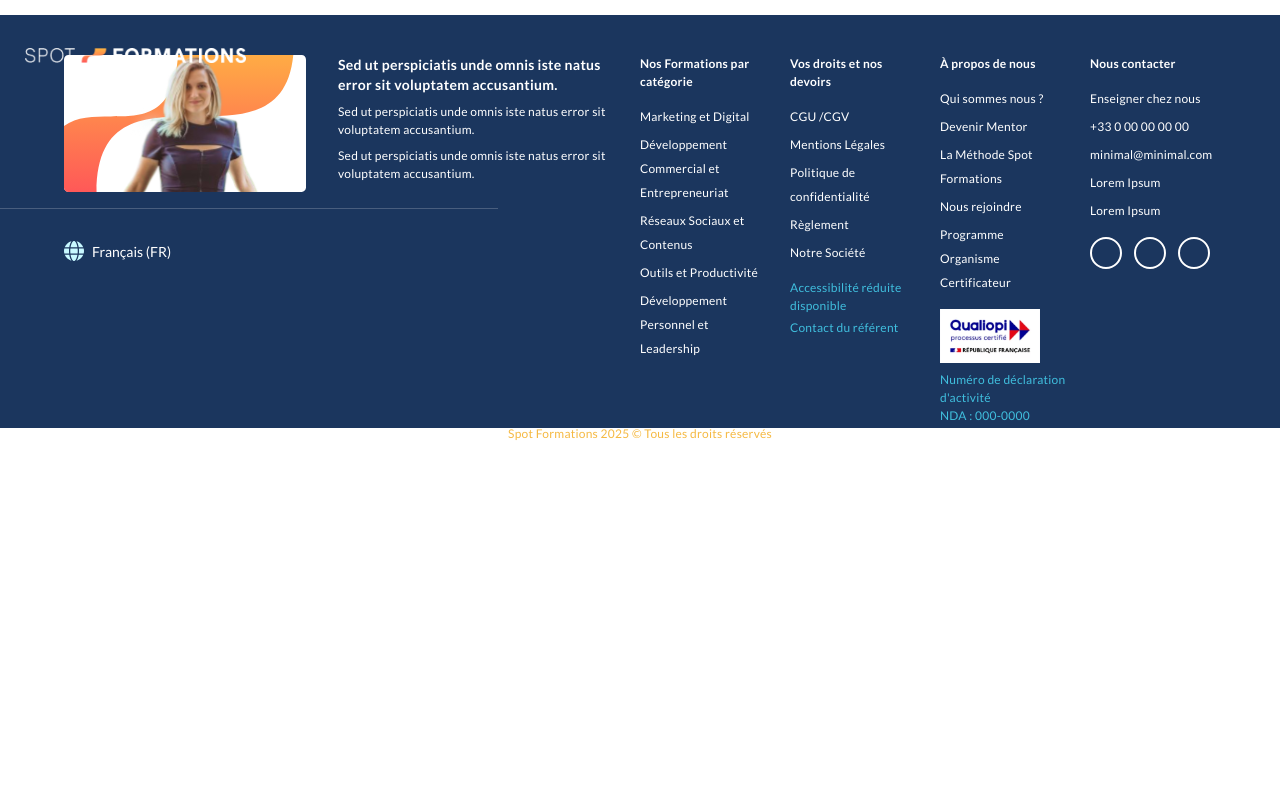
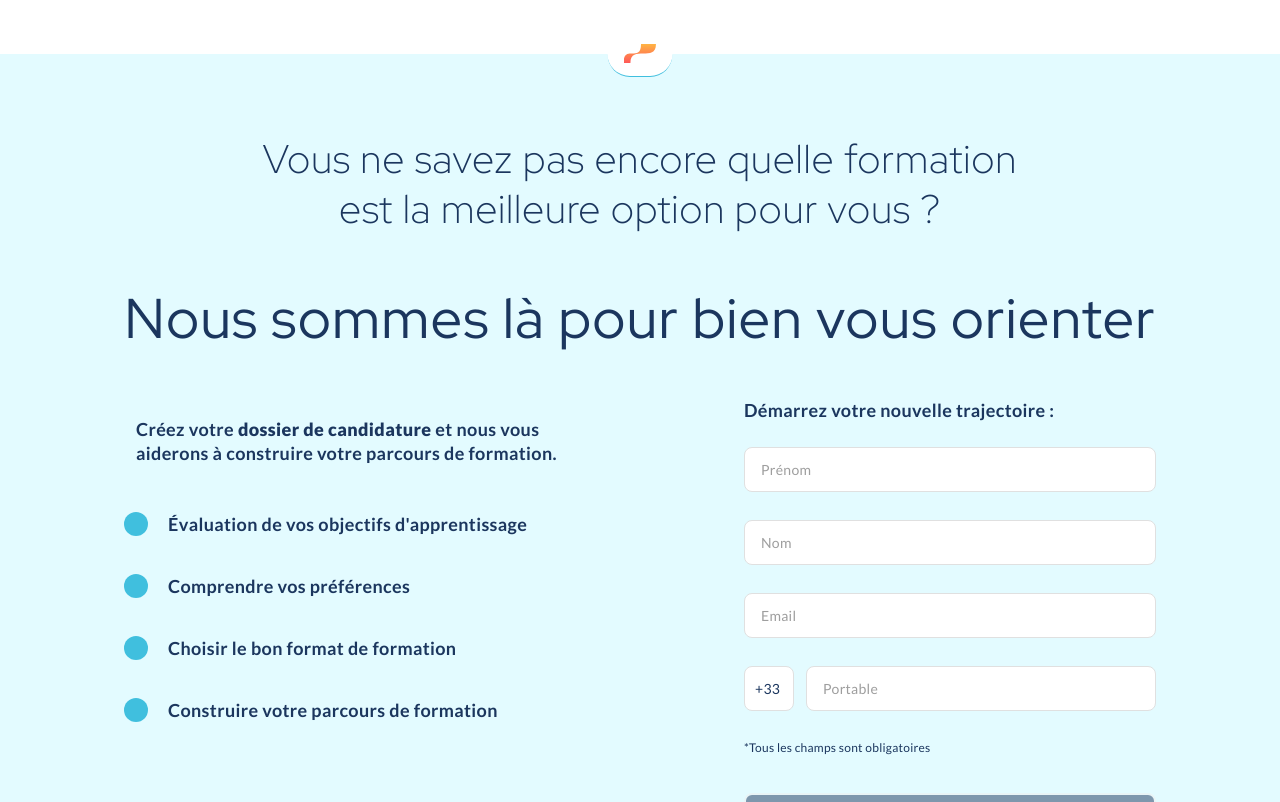
Before and after one commit to Faker-CS/next-formations, a Next.js app: page / in a window 1280 px wide. Shown: the part 5800-6602 px from the top of the page. Before the commit the page ends 6243 px from the top, so only its background shows below. Built offline with nearby package versions, Linux system fonts and the light colour scheme.

Commit message:
feat: add Evaluation component and integrate it into Home page; update Form component styles

```diff
--- a/src/components/common/form/form.jsx
+++ b/src/components/common/form/form.jsx
@@ -52,7 +52,7 @@ export default function Form({ title = "Démarrez votre nouvelle trajectoire :"
           type="text"
           name="firstName"
           placeholder="Prénom"
-          className="w-full p-[12px_14px] font-lato font-normal text-[13px] leading-[20px] tracking-[0.02em] text-[#1B365E] bg-white border border-[#E0E0E0] rounded-[8px] outline-none transition-border-color duration-300 ease-in-out placeholder:text-[#9E9E9E] focus:border-[#40BFDE] md:p-[14px_16px] md:text-[14px]"
+          className="w-full h-[45px] p-[12px_14px] font-lato font-normal text-[13px] leading-[20px] tracking-[0.02em] text-[#1B365E] bg-white border border-[#E0E0E0] rounded-[8px] outline-none transition-border-color duration-300 ease-in-out placeholder:text-[#9E9E9E] focus:border-[#40BFDE] md:p-[14px_16px] md:text-[14px]"
           value={formData.firstName}
           onChange={handleChange}
           required
@@ -62,7 +62,7 @@ export default function Form({ title = "Démarrez votre nouvelle trajectoire :"
           type="text"
           name="lastName"
           placeholder="Nom"
-          className="w-full p-[12px_14px] font-lato font-normal text-[13px] leading-[20px] tracking-[0.02em] text-[#1B365E] bg-white border border-[#E0E0E0] rounded-[8px] outline-none transition-border-color duration-300 ease-in-out placeholder:text-[#9E9E9E] focus:border-[#40BFDE] md:p-[14px_16px] md:text-[14px]"
+          className="w-full h-[45px] p-[12px_14px] font-lato font-normal text-[13px] leading-[20px] tracking-[0.02em] text-[#1B365E] bg-white border border-[#E0E0E0] rounded-[8px] outline-none transition-border-color duration-300 ease-in-out placeholder:text-[#9E9E9E] focus:border-[#40BFDE] md:p-[14px_16px] md:text-[14px]"
           value={formData.lastName}
           onChange={handleChange}
           required
@@ -72,7 +72,7 @@ export default function Form({ title = "Démarrez votre nouvelle trajectoire :"
           type="email"
           name="email"
           placeholder="Email"
-          className="w-full p-[12px_14px] font-lato font-normal text-[13px] leading-[20px] tracking-[0.02em] text-[#1B365E] bg-white border border-[#E0E0E0] rounded-[8px] outline-none transition-border-color duration-300 ease-in-out placeholder:text-[#9E9E9E] focus:border-[#40BFDE] md:p-[14px_16px] md:text-[14px]"
+          className="w-full h-[45px] p-[12px_14px] font-lato font-normal text-[13px] leading-[20px] tracking-[0.02em] text-[#1B365E] bg-white border border-[#E0E0E0] rounded-[8px] outline-none transition-border-color duration-300 ease-in-out placeholder:text-[#9E9E9E] focus:border-[#40BFDE] md:p-[14px_16px] md:text-[14px]"
           value={formData.email}
           onChange={handleChange}
           required
@@ -83,7 +83,7 @@ export default function Form({ title = "Démarrez votre nouvelle trajectoire :"
             type="text"
             name="countryCode"
             placeholder="+33"
-            className="flex-[0_0_70px] p-[12px_14px] font-lato font-normal text-[13px] leading-[20px] tracking-[0.02em] text-[#1B365E] bg-white border border-[#E0E0E0] rounded-[8px] outline-none transition-border-color duration-300 ease-in-out placeholder:text-[#9E9E9E] focus:border-[#40BFDE] md:flex-[0_0_80px] md:p-[14px_16px] md:text-[14px]"
+            className="w-[50px] h-[45px] p-[8px_10px] font-lato font-normal text-[13px] leading-[20px] tracking-[0.02em] text-[#1B365E] bg-white border border-[#E0E0E0] rounded-[8px] outline-none transition-border-color duration-300 ease-in-out placeholder:text-[#9E9E9E] focus:border-[#40BFDE] md:text-[14px]"
             value={formData.countryCode}
             onChange={handleChange}
             required
@@ -95,7 +95,7 @@ export default function Form({ title = "Démarrez votre nouvelle trajectoire :"
             maxLength={15}
             name="phone"
             placeholder="Portable"
-            className="flex-1 p-[12px_14px] font-lato font-normal text-[13px] leading-[20px] tracking-[0.02em] text-[#1B365E] bg-white border border-[#E0E0E0] rounded-[8px] outline-none transition-border-color duration-300 ease-in-out placeholder:text-[#9E9E9E] focus:border-[#40BFDE] md:p-[14px_16px] md:text-[14px]"
+            className="flex-1 h-[45px] p-[12px_14px] font-lato font-normal text-[13px] leading-[20px] tracking-[0.02em] text-[#1B365E] bg-white border border-[#E0E0E0] rounded-[8px] outline-none transition-border-color duration-300 ease-in-out placeholder:text-[#9E9E9E] focus:border-[#40BFDE] md:p-[14px_16px] md:text-[14px]"
             value={formData.phone}
             onChange={handleChange}
             required
--- /dev/null
+++ b/src/components/common/form/index.js
@@ -0,0 +1 @@
+export { default } from "./form";
--- /dev/null
+++ b/src/components/evaluation/evaluation.jsx
@@ -0,0 +1,69 @@
+import React from "react";
+import Form from "../common/form";
+import Image from "next/image";
+
+export default function Evaluation() {
+  return (
+    <section className="w-full bg-bg-light-blue/50 min-h-auto py-16 mt-[39px] relative md:min-h-[844px] md:py-20">
+      <div className="max-w-[1352px] h-auto mx-auto px-6 flex flex-col items-center text-center md:h-[677px] md:px-10">
+        <div className="flex flex-col justify-center items-center px-4 py-3 gap-2.5 absolute left-1/2 top-[-22px] -translate-x-1/2 w-[65px] h-[45px] z-10 bg-white border-b border-secondary-light-blue rounded-[40px]">
+          <Image width={38} height={38} src="/vector.svg" alt="Spot Formations" />
+        </div>
+
+        <p className="font-red-hat-display font-light text-sm leading-[22px] text-center tracking-[0.02em] text-principal-dark-blue mb-4 w-full flex-none order-0 grow-0 md:text-[40px] md:leading-[50px] md:w-[802px] md:h-[106px] md:mb-0">
+          Vous ne savez pas encore quelle formation
+          <br />
+          est la meilleure option pour vous ?
+        </p>
+
+        <h2 className="font-red-hat-display font-bold-6 text-[32px] leading-10 text-center tracking-[0.02em] text-principal-dark-blue m-0 mb-10 md:text-[56px] md:leading-[37px] md:m-[60px]">
+          Nous sommes là pour bien vous orienter
+        </h2>
+
+        <div className="w-full min-h-auto flex flex-col gap-8 justify-center items-start md:w-[1033px] md:min-h-[420px] md:flex-row md:gap-10">
+          <div className="flex-1 w-full max-w-full px-0 md:max-w-[580px] md:px-0">
+            <h3 className="font-lato font-black text-xs leading-5 tracking-[0.02em] text-principal-dark-blue m-0 mb-5 text-left w-full md:font-semibold md:text-lg md:leading-6 md:my-5 md:mx-3 md:mb-6 md:w-[439px] md:h-[60px]">
+              Créez votre <strong>dossier de candidature</strong> et nous vous
+              <br />
+              aiderons à construire votre parcours de formation.
+            </h3>
+
+            <div className="flex flex-col gap-3 items-start md:gap-4">
+              <div className="flex items-center gap-[10px] w-full my-0 md:gap-5 md:my-2.5">
+                <span className="w-5 h-5 bg-secondary-light-blue rounded-full flex items-center justify-center text-xs font-bold flex-shrink-0 md:w-6 md:h-6 md:text-sm" />
+                <span className="font-lato font-bold text-xs leading-[18px] tracking-[0.02em] text-principal-dark-blue flex-1 text-left md:text-lg md:leading-[26px]">
+                  Évaluation de vos objectifs d&apos;apprentissage
+                </span>
+              </div>
+
+              <div className="flex items-center gap-[10px] w-full my-0 md:gap-5 md:my-2.5">
+                <span className="w-5 h-5 bg-secondary-light-blue rounded-full flex items-center justify-center text-xs font-bold flex-shrink-0 md:w-6 md:h-6 md:text-sm" />
+                <span className="font-lato font-bold text-xs leading-[18px] tracking-[0.02em] text-principal-dark-blue flex-1 text-left md:text-lg md:leading-[26px]">
+                  Comprendre vos préférences
+                </span>
+              </div>
+
+              <div className="flex items-center gap-[10px] w-full my-0 md:gap-5 md:my-2.5">
+                <span className="w-5 h-5 bg-secondary-light-blue rounded-full flex items-center justify-center text-xs font-bold flex-shrink-0 md:w-6 md:h-6 md:text-sm" />
+                <span className="font-lato font-bold text-xs leading-[18px] tracking-[0.02em] text-principal-dark-blue flex-1 text-left md:text-lg md:leading-[26px]">
+                  Choisir le bon format de formation
+                </span>
+              </div>
+
+              <div className="flex items-center gap-[10px] w-full my-0 md:gap-5 md:my-2.5">
+                <span className="w-5 h-5 bg-secondary-light-blue rounded-full flex items-center justify-center text-xs font-bold flex-shrink-0 md:w-6 md:h-6 md:text-sm" />
+                <span className="font-lato font-bold text-xs leading-[18px] tracking-[0.02em] text-principal-dark-blue flex-1 text-left md:text-lg md:leading-[26px]">
+                  Construire votre parcours de formation
+                </span>
+              </div>
+            </div>
+          </div>
+
+          <div className="w-full max-w-full h-auto md:max-w-[412px] md:h-[420px]">
+            <Form />
+          </div>
+        </div>
+      </div>
+    </section>
+  );
+}
--- /dev/null
+++ b/src/components/evaluation/index.js
@@ -0,0 +1 @@
+export { default } from "./evaluation";
--- /dev/null
+++ b/src/components/trainers/index.js
@@ -0,0 +1 @@
+export { default } from "./trainers";
--- a/src/pages/Home.jsx
+++ b/src/pages/Home.jsx
@@ -6,13 +6,14 @@ import FinancingCard from "@/components/common/financing-card/financing-card";
 import Form from "@/components/common/form/form";
 import Hero from "@/components/common/hero/hero";
 import Entrepreneur from "@/components/entrepreneur";
+import Evaluation from "@/components/evaluation";
 import FollowBanner from "@/components/follow-banner";
 import Footer from "@/components/layout/footer";
 import Header from "@/components/layout/header";
 import Navbar from "@/components/layout/navbar";
 import Testimonials from "@/components/testimonials";
 import TopFormations from "@/components/topformations/TopFormations";
-import Trainers from "@/components/trainers/trainers";
+import Trainers from "@/components/trainers";
 
 export default function Home() {
   return (
@@ -28,6 +29,7 @@ export default function Home() {
         <FollowBanner />
         <Testimonials />
         <Trainers />
+        <Evaluation />
       </div>
       <Footer />
     </>
```
